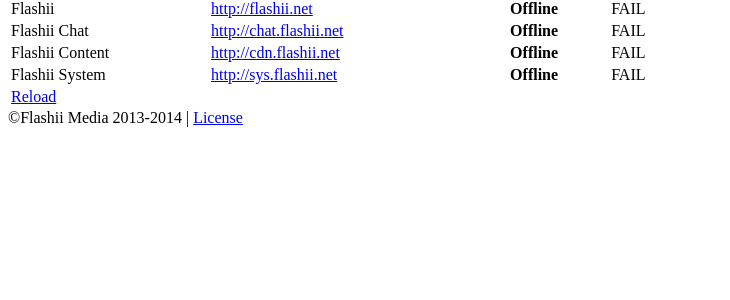
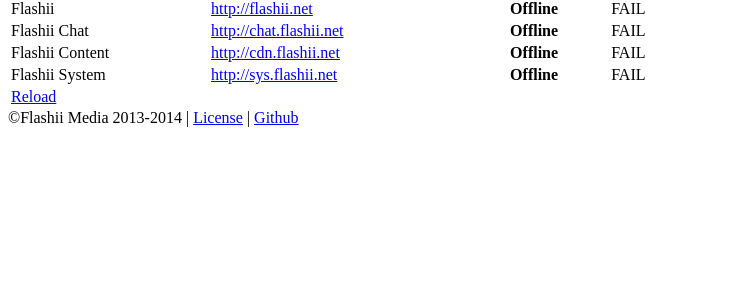
Before and after one commit to kamilrakowski/status-page, a PHP site: page / in a window 1280 px wide. Shown: the part 337-637 px from the top of the page, without its empty margins (0-730 px from the left). Run offline with PHP 8.4, Linux system fonts and the light colour scheme; data that the repository does not hold is empty; some libraries are stand-ins or nearby versions.

Commit message:
Update index.php

```diff
--- a/index.php
+++ b/index.php
@@ -5,8 +5,8 @@ function getHeaders($url) {
 	curl_setopt($curl,	CURLOPT_URL,			$url);
 	curl_setopt($curl,	CURLOPT_HEADER,			true);
 	curl_setopt($curl,	CURLOPT_NOBODY,			true);
-	curl_setopt($curl,	CURLOPT_RETURNTRANSFER,	true);
-	curl_setopt($curl,	CURLOPT_CONNECTTIMEOUT,	2);
+	curl_setopt($curl,	CURLOPT_RETURNTRANSFER,		true);
+	curl_setopt($curl,	CURLOPT_CONNECTTIMEOUT,		2);
 	curl_setopt($curl,	CURLOPT_TIMEOUT,		4);
 	curl_setopt($curl,	CURLOPT_USERAGENT,		'Mozilla/5.0 (compatible; FlashiiStatus/2.0)');
 
@@ -51,7 +51,7 @@ if(isset($_GET['url'])) {
 			</tbody>
 		</table>
 		<div class="copyright">
-			&copy;Flashii Media 2013-2014 | <a href="LICENSE">License</a>
+			&copy;Flashii Media 2013-2014 | <a href="LICENSE">License</a> | <a href="https://github.com/flashii/status-page">Github</a>
 		</div>
 	</body>
 </html>
```
